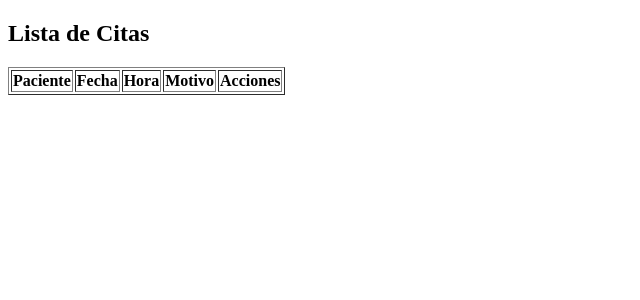
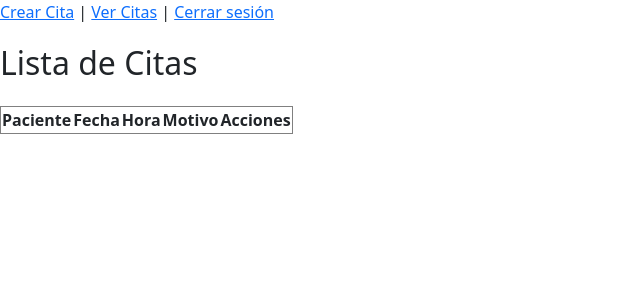
Before and after one commit to Git-KUBO/citas_medicas, a PHP site: page /user/ver_citas.php in a window 1280 px wide. Shown: the top 300 px of the page, without its empty margins (0-640 px from the left). Run offline with PHP 8.4, Linux system fonts and the light colour scheme; the visitor is signed in with stand-in values (Sample User, id 1); data that the repository does not hold is empty.

Commit message:
PHP finalizado

```diff
--- /dev/null
+++ b/logout.php
@@ -0,0 +1,5 @@
+<?php
+session_start();
+session_destroy();
+header("Location: login.php");
+?>
--- a/user/crear_cita.php
+++ b/user/crear_cita.php
@@ -45,6 +45,12 @@ if ($_SERVER["REQUEST_METHOD"] == "POST") {
 </head>
 <body>
 
+<div style="margin-bottom:20px;">
+    <a href="crear_cita.php">Crear Cita</a> |
+    <a href="ver_citas.php">Ver Citas</a> |
+    <a href="../logout.php">Cerrar sesión</a>
+</div>
+
 <h2>crear citas medicas</h2>
 
 <form method="POST">
--- a/user/ver_citas.php
+++ b/user/ver_citas.php
@@ -24,8 +24,21 @@ $resultado = $conexion->query($sql);
     <meta charset="UTF-8">
     <meta name="viewport" content="width=device-width, initial-scale=1.0">
     <title>Ver citas</title>
+
+    <link href="https://cdn.jsdelivr.net/npm/bootstrap@5.3.0/dist/css/bootstrap.min.css" rel="stylesheet">
+
+    <table class="table table-bordered">
+
 </head>
+
 <body>
+
+<div style="margin-bottom:20px;">
+    <a href="crear_cita.php">Crear Cita</a> |
+    <a href="ver_citas.php">Ver Citas</a> |
+    <a href="../logout.php">Cerrar sesión</a>
+</div>
+
 <h2>Lista de Citas</h2>
 
 <table border="1">
```
Also changed, not shown: css/style.css (added, +15 -0 lines).
